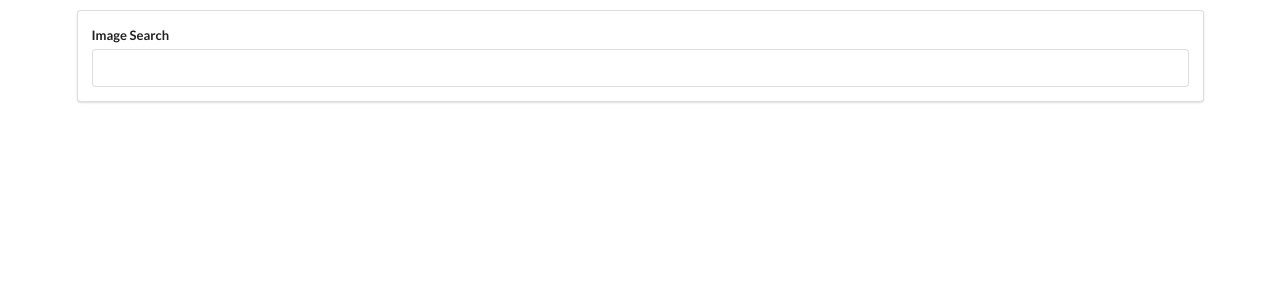
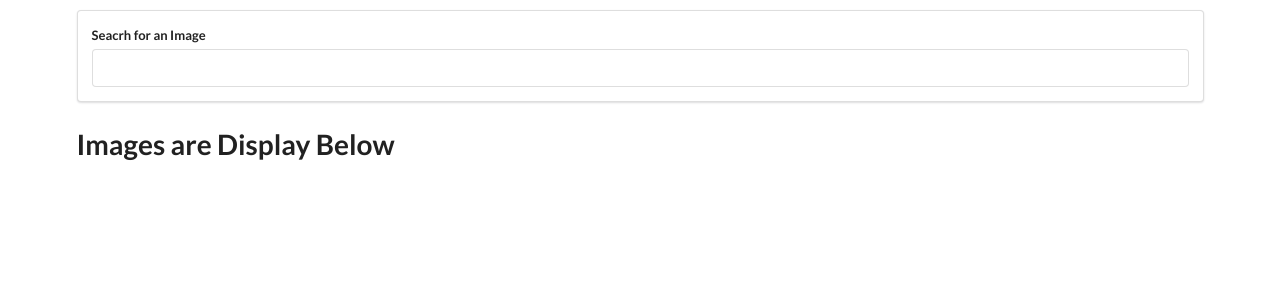
Before and after one commit to Sholola-Gbolahan/Image-Search-API-Integration, a React (Create React App) app: page / in a window 1280 px wide. Shown: the top 300 px of the page. Built offline with nearby package versions, Linux system fonts and the light colour scheme.

Commit message:
updated Ui with some information

```diff
--- a/src/components/ImageList.js
+++ b/src/components/ImageList.js
@@ -7,9 +7,16 @@ const ImageList = (props) => {
         return <ImageCard key={image.id} imageview={image}/>
    });
 
-  return (
+  return ( <>
 
-    <div className='image_list'> {images} </div>
+       <h1>Images are Display Below</h1>
+
+      <div className='image_list'> {images} </div>
+
+
+  </>
+
+
   )
 
 }
--- a/src/components/SearchBar.js
+++ b/src/components/SearchBar.js
@@ -13,12 +13,12 @@ class SearchBar extends React.Component {
         <div className ='ui segment'>
         <form onSubmit={this.onFormSubmit} className ='ui form'>
             <div className ='field'>
-                <label>Image Search</label>
+                <label>Seacrh for an Image</label>
                 <input
                 type='text'
                 value = {this.state.term}
                 onChange = { e => this.setState({term: e.target.value}) } />
-                <p> {this.state.term}</p>
+                {/* <p> {this.state.term}</p>   */}
             </div>
         </form>
      </div>
```
